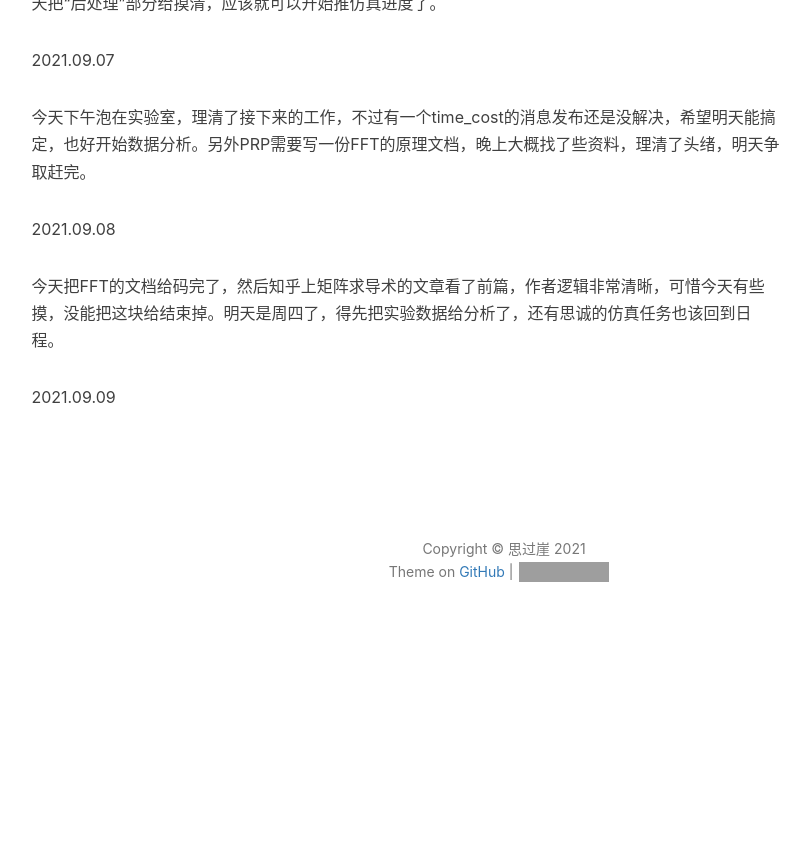
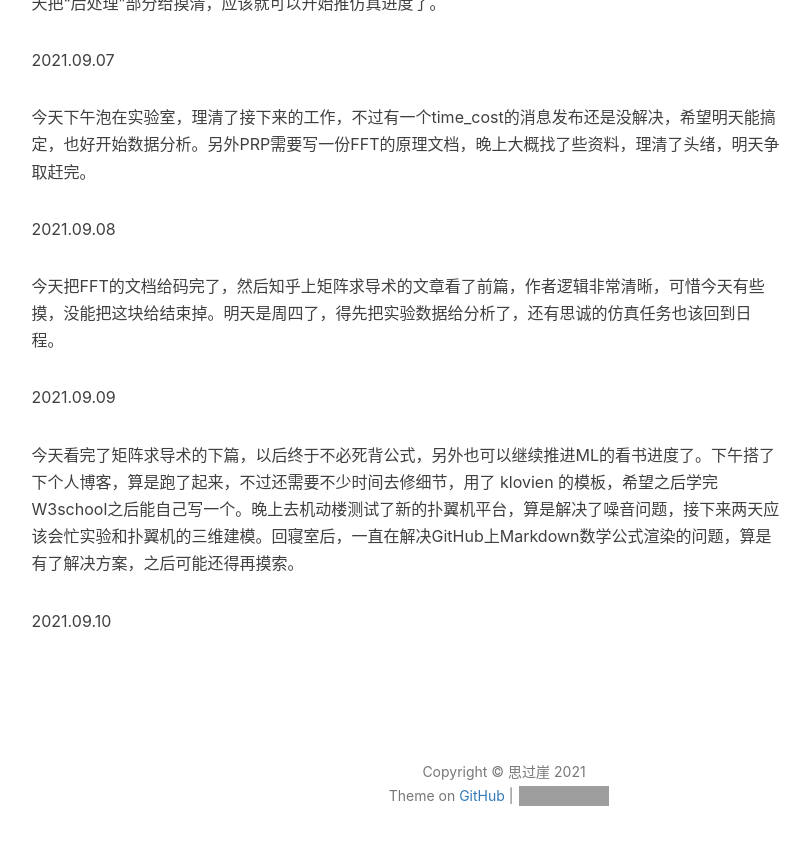
Before and after one commit to Chen-WH/Chen-WH.github.io, a Jekyll site: the page built from 4-diary.md, in a window 1280 px wide and 900 px high, scrolled down 2045 px. Shown: the top 845 px of the window, without its empty margins (136-946 px from the left). Built offline with Jekyll 4.4.1, drawn with Linux system fonts in a browser that asks for light colours; nearby versions of some CDN libraries; our own code applies the rules of GitHub Pages for plain Markdown files; comment, search, counter and statistics services are not loaded; before the commit the page ends 2721 px from its top, so only the background shows below that; grey boxes are pictures that could not be loaded.

```diff
--- a/4-diary.md
+++ b/4-diary.md
@@ -53,3 +53,7 @@
 今天把FFT的文档给码完了，然后知乎上矩阵求导术的文章看了前篇，作者逻辑非常清晰，可惜今天有些摸，没能把这块给结束掉。明天是周四了，得先把实验数据给分析了，还有思诚的仿真任务也该回到日程。
 
 2021.09.09
+
+今天看完了矩阵求导术的下篇，以后终于不必死背公式，另外也可以继续推进ML的看书进度了。下午搭了下个人博客，算是跑了起来，不过还需要不少时间去修细节，用了 [klovien](https://github.com/klovien) 的模板，希望之后学完W3school之后能自己写一个。晚上去机动楼测试了新的扑翼机平台，算是解决了噪音问题，接下来两天应该会忙实验和扑翼机的三维建模。回寝室后，一直在解决GitHub上Markdown数学公式渲染的问题，算是有了解决方案，之后可能还得再摸索。
+
+2021.09.10
```
Also changed, not shown: img/about-HJ.jpg.
